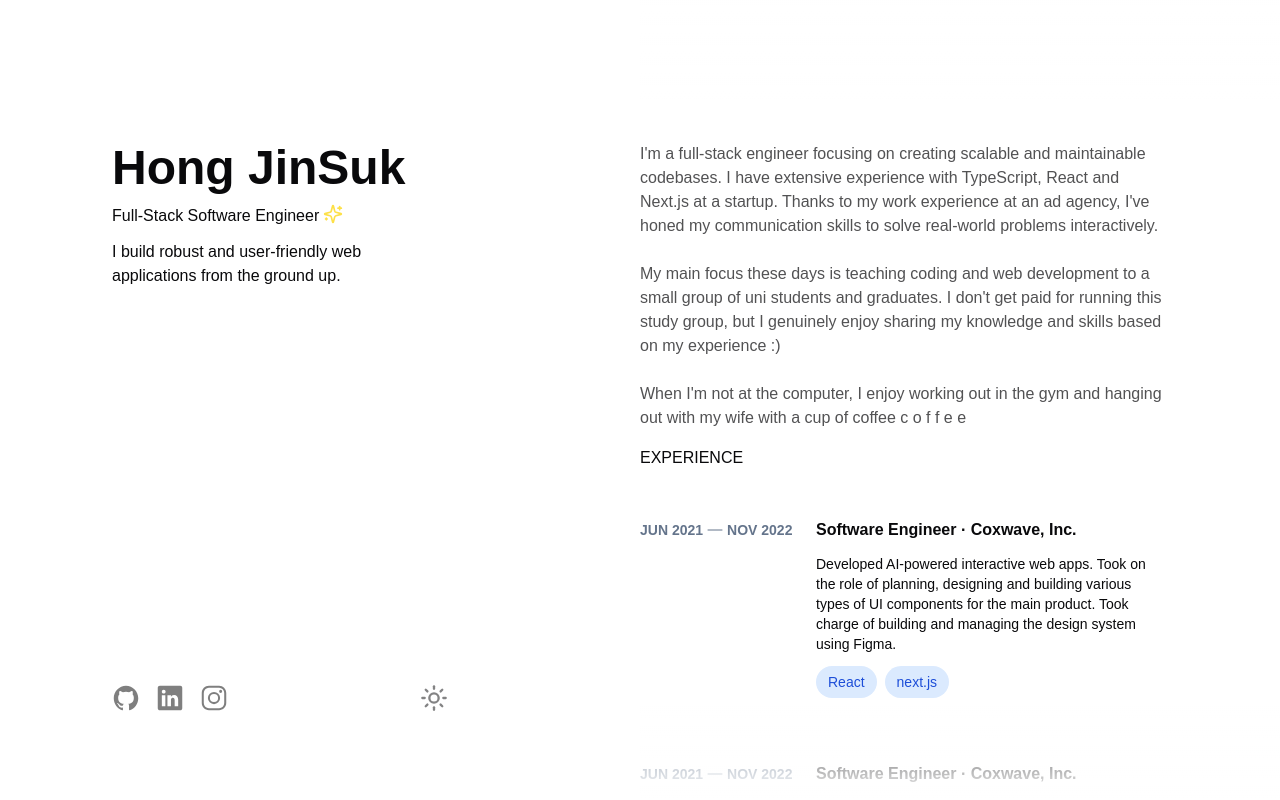
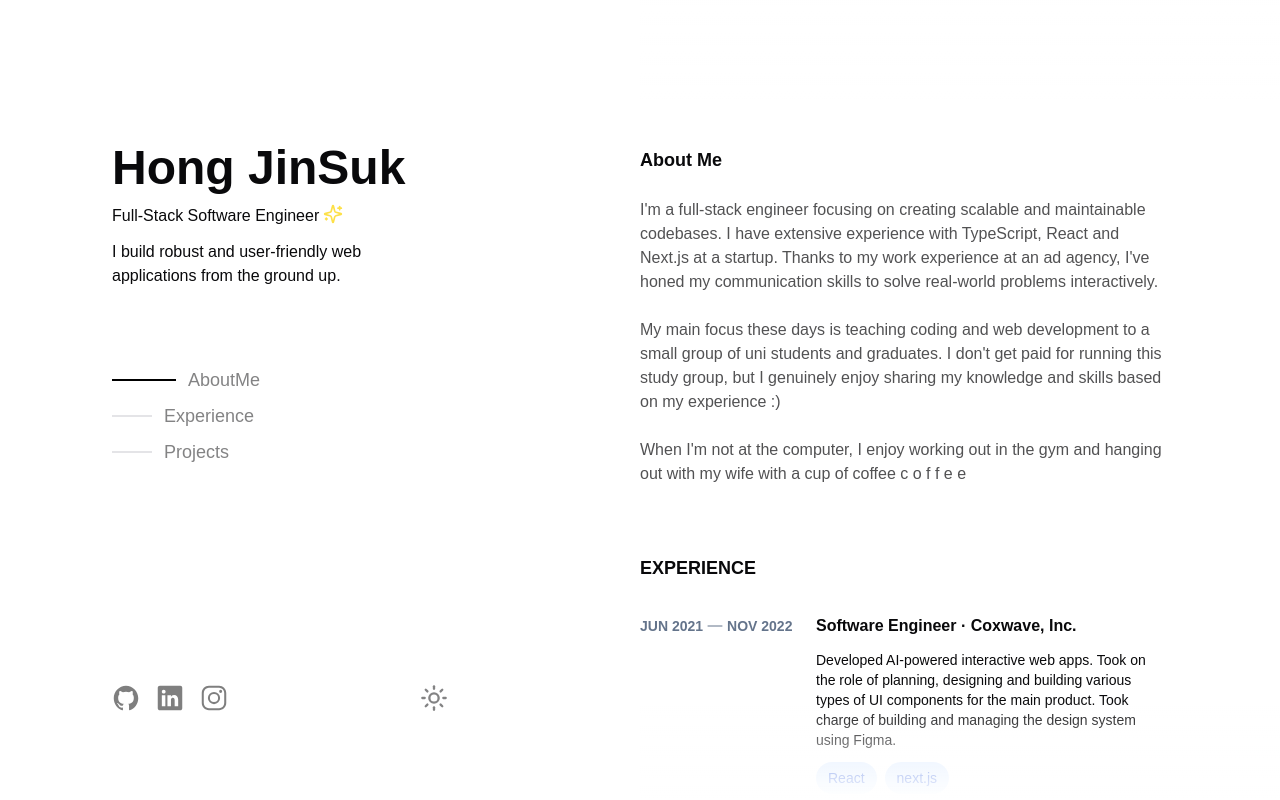
Before and after one commit to Hong-JinSuk/responsive-portfolio, a Next.js app: page /hong-jinsuk in a window 1280 px wide. Shown: the top 800 px of the page. Built offline with nearby package versions, Linux system fonts and the light colour scheme.

Commit message:
feat: spy navigation

```diff
--- a/src/app/hong-jinsuk/page.tsx
+++ b/src/app/hong-jinsuk/page.tsx
@@ -5,8 +5,11 @@ import Github from '@/assets/images/logo-github.svg';
 import Instargram from '@/assets/images/logo-instagram.svg';
 import LinkedIn from '@/assets/images/logo-linkedin.svg';
 import Card from '@/components/ui/card';
+import { Separator } from '@/components/ui/separator';
 import SwitchTheme from '@/components/ui/switch-theme';
 import { useMaskImage } from '@/hooks/use-mask-images';
+import { useMouseSpy } from '@/hooks/use-mouse-spy';
+import { useScrollSpy } from '@/hooks/use-scroll-spy';
 import { CardType } from '@/types/types';
 import { ArrowRight, Sparkles } from 'lucide-react';
 import Image from 'next/image';
@@ -103,9 +106,16 @@ const AboutMe = [
             hanging out with my wife with a cup of coffee c o f f e e`,
 ];
 
+const sectionIds = ['AboutMe', 'Experience', 'Projects'];
+const sectionMouseIds = ['AboutMe', 'Experience', 'Projects'];
+
 export default function Page() {
   const router = useRouter();
   const maskStyle = useMaskImage(40);
+  const activeScrollId = useScrollSpy({ ids: sectionIds, offset: 0 });
+  const activeMouseId = useMouseSpy({ ids: sectionMouseIds });
+
+  const activeId = activeMouseId ?? activeScrollId;
 
   const [appliedMask, setAppliedMask] = useState<string | null>(null);
 
@@ -138,6 +148,39 @@ export default function Page() {
             <span>{IntroduceMyself}</span>
           </div>
         </section>
+        <section className="hidden lg:block h-full mb-20">
+          <nav className="flex flex-col gap-2">
+            {sectionMouseIds.map((id) => (
+              <div className="flex items-center space-x-3">
+                <Separator
+                  className={`w-10 h-[2px] transition-all duration-500 ${
+                    activeId === id ? 'w-16 bg-black dark:bg-white' : ''
+                  }`}
+                />
+                <span
+                  key={id}
+                  className={`${
+                    activeId === id ? 'opacity-100' : ''
+                  } text-lg opacity-50 transition-all duration-500`}
+                >
+                  {id}
+                </span>
+              </div>
+            ))}
+          </nav>
+          {/* <nav>
+            <ul style={{ display: 'flex', gap: '1rem' }}>
+              {sectionIds.map((id) => (
+                <li
+                  key={id}
+                  style={{ fontWeight: activeId === id ? 'bold' : 'normal' }}
+                >
+                  {id}
+                </li>
+              ))}
+            </ul>
+          </nav> */}
+        </section>
         <section>
           <div className="flex pb-10 pt-10">
             <div className="flex space-x-4">
@@ -157,10 +200,12 @@ export default function Page() {
           </div>
         </section>
       </header>
-      <main className="flex flex-col w-full overflow-hidden relative mb-[115px]">
+      <main className="flex flex-col w-full overflow-hidden relative mb-[115px] gap-10">
         <div className="gradation bg-gradient-to-t from-transparent to-white/100 dark:to-[#0E172A]/100 fixed w-full top-0 lg:h-[100px] md:h-16 z-50"></div>
-        <section className="w-full lg:pt-[70px]">
-          <p className="text-lg font-semibold hidden">About Me</p>
+        <section className="w-full lg:pt-[70px]" id={sectionMouseIds[0]}>
+          <p className="text-lg font-semibold lg:pt-7" id={sectionIds[0]}>
+            About Me
+          </p>
           {AboutMe.map((about, index) => (
             <Fragment key={index}>
               <br />
@@ -168,8 +213,10 @@ export default function Page() {
             </Fragment>
           ))}
         </section>
-        <section className="w-full flex flex-col">
-          <p className="py-4">EXPERIENCE</p>
+        <section className="w-full flex flex-col" id={sectionMouseIds[1]}>
+          <p className="pt-7 text-lg font-semibold" id={sectionIds[1]}>
+            EXPERIENCE
+          </p>
           <div className="flex flex-col group">
             {ExData.map((ex, index) => (
               <Card
@@ -180,7 +227,7 @@ export default function Page() {
                 stacks={ex.stacks}
                 key={index}
                 toNavigate={ex.toNavigate}
-                className="py-8 lg:cursor-pointer lg:hover:!opacity-100 lg:group-hover:opacity-40 transition-opacity duration-500"
+                className="py-8 lg:hover:!opacity-100 lg:group-hover:opacity-40 transition-opacity duration-500"
               />
             ))}
           </div>
@@ -191,8 +238,10 @@ export default function Page() {
             </span>
           </div>
         </section>
-        <section className="w-full flex flex-col">
-          <p className="py-4">PROJECTS</p>
+        <section className="w-full flex flex-col" id={sectionMouseIds[2]}>
+          <p className="pt-7 text-lg font-semibold" id={sectionIds[2]}>
+            PROJECTS
+          </p>
           <div className="flex flex-col group">
             {ProjectsData.map((project, index) => (
               <Card
@@ -202,14 +251,13 @@ export default function Page() {
                 intro={project.intro}
                 key={index}
                 toNavigate=""
-                className="py-8 lg:cursor-pointer lg:hover:!opacity-100 lg:group-hover:opacity-40 transition-opacity duration-500"
+                className="py-8 lg:hover:!opacity-100 lg:group-hover:opacity-40 transition-opacity duration-500"
               />
             ))}
           </div>
           <div className="flex items-center py-6">
             <span className="flex items-center cursor-pointer group hover:underline underline-offset-4 decoration-blue-400">
               <Link href={'/projects'}>View All Projects </Link>
-
               <ArrowRight className="size-5 group-hover:ml-2 transition-all duration-300" />
             </span>
           </div>
--- /dev/null
+++ b/src/hooks/use-mouse-spy.ts
@@ -0,0 +1,39 @@
+import { useEffect, useState } from 'react';
+
+type Props = {
+  ids: string[];
+};
+
+export function useMouseSpy({ ids }: Props): string | null {
+  const [activeId, setActiveId] = useState<string | null>(null);
+
+  useEffect(() => {
+    const handleMouseMove = (e: MouseEvent) => {
+      const { clientX, clientY } = e;
+
+      for (const id of ids) {
+        const el = document.getElementById(id);
+        if (!el) continue;
+
+        const rect = el.getBoundingClientRect();
+        const isInside =
+          clientX >= rect.left &&
+          clientX <= rect.right &&
+          clientY >= rect.top &&
+          clientY <= rect.bottom;
+
+        if (isInside) {
+          setActiveId(id);
+          return;
+        }
+      }
+
+      setActiveId(null); // 아무 섹션에도 안 들어갔을 때
+    };
+
+    window.addEventListener('mousemove', handleMouseMove);
+    return () => window.removeEventListener('mousemove', handleMouseMove);
+  }, [ids]);
+
+  return activeId;
+}
--- /dev/null
+++ b/src/hooks/use-scroll-spy.ts
@@ -0,0 +1,39 @@
+import { useEffect, useState } from 'react';
+
+type Props = {
+  ids: string[];
+  offset?: number;
+};
+
+export function useScrollSpy({ ids, offset = 100 }: Props) {
+  const [activeId, setActiveId] = useState<string | null>();
+
+  useEffect(() => {
+    const handleScroll = () => {
+      let closestId: string | null = null;
+      let minDistance = Infinity;
+
+      ids.forEach((id) => {
+        const el = document.getElementById(id);
+        if (!el) return;
+
+        const rect = el.getBoundingClientRect();
+        const distance = Math.abs(rect.top - offset);
+
+        if (distance < minDistance) {
+          minDistance = distance;
+          closestId = id;
+        }
+      });
+
+      setActiveId(closestId);
+    };
+
+    window.addEventListener('scroll', handleScroll);
+    handleScroll(); // 초기 렌더 시 체크
+
+    return () => window.removeEventListener('scroll', handleScroll);
+  }, [ids, offset]);
+
+  return activeId;
+}
```
